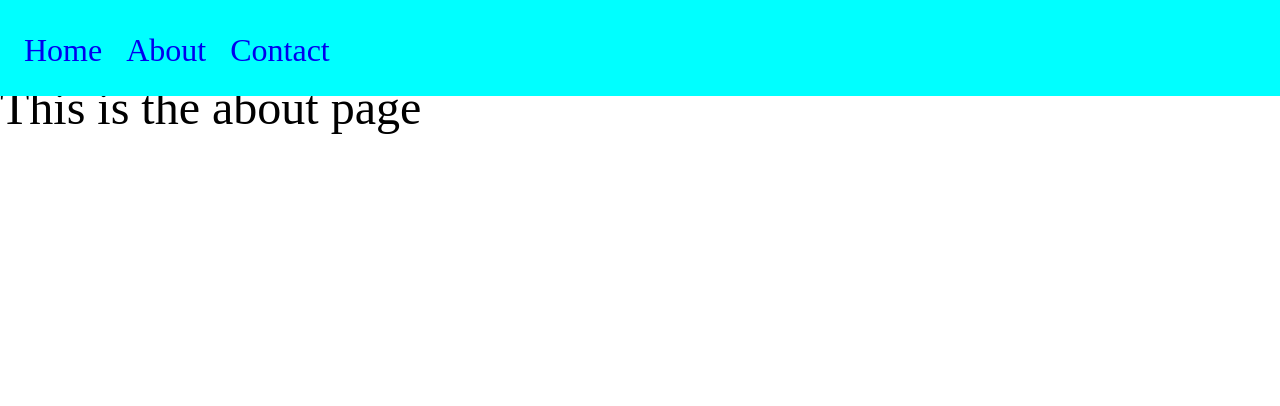
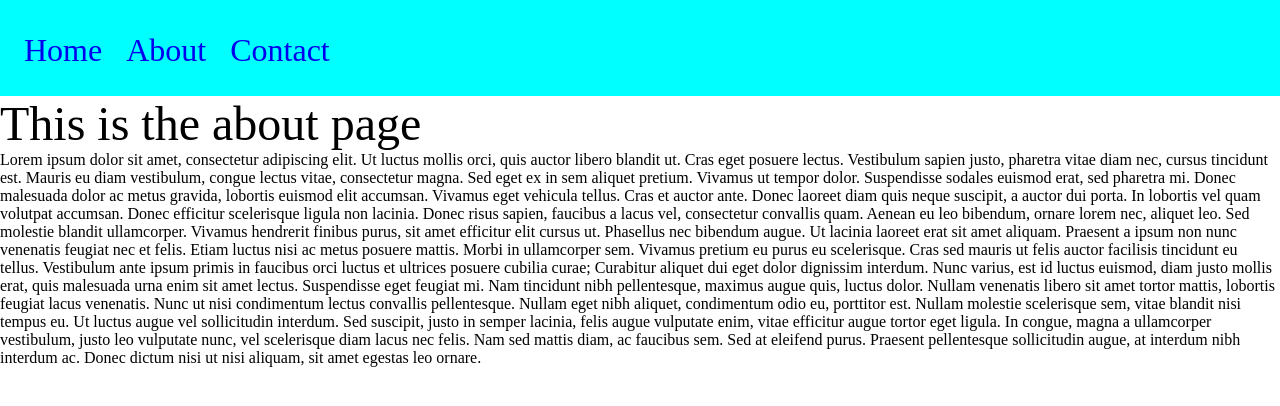
Before and after one commit to CW-MD/portfolio, a Gatsby site: page /about in a window 1280 px wide. Built offline with nearby package versions, Linux system fonts and the light colour scheme; Gatsby itself is replaced by a stand-in of ours.

Commit message:
added placeholder text to about, renamed css class for visibility

```diff
--- a/src/pages/about.js
+++ b/src/pages/about.js
@@ -5,7 +5,42 @@ const about = () => {
   return (
     <>
       <Navbar />
-      <div className="test">This is the about page</div>
+      <div className="Heading">This is the about page</div>
+      <div className="Ipsum">
+        Lorem ipsum dolor sit amet, consectetur adipiscing elit. Ut luctus
+        mollis orci, quis auctor libero blandit ut. Cras eget posuere lectus.
+        Vestibulum sapien justo, pharetra vitae diam nec, cursus tincidunt est.
+        Mauris eu diam vestibulum, congue lectus vitae, consectetur magna. Sed
+        eget ex in sem aliquet pretium. Vivamus ut tempor dolor. Suspendisse
+        sodales euismod erat, sed pharetra mi. Donec malesuada dolor ac metus
+        gravida, lobortis euismod elit accumsan. Vivamus eget vehicula tellus.
+        Cras et auctor ante. Donec laoreet diam quis neque suscipit, a auctor
+        dui porta. In lobortis vel quam volutpat accumsan. Donec efficitur
+        scelerisque ligula non lacinia. Donec risus sapien, faucibus a lacus
+        vel, consectetur convallis quam. Aenean eu leo bibendum, ornare lorem
+        nec, aliquet leo. Sed molestie blandit ullamcorper. Vivamus hendrerit
+        finibus purus, sit amet efficitur elit cursus ut. Phasellus nec bibendum
+        augue. Ut lacinia laoreet erat sit amet aliquam. Praesent a ipsum non
+        nunc venenatis feugiat nec et felis. Etiam luctus nisi ac metus posuere
+        mattis. Morbi in ullamcorper sem. Vivamus pretium eu purus eu
+        scelerisque. Cras sed mauris ut felis auctor facilisis tincidunt eu
+        tellus. Vestibulum ante ipsum primis in faucibus orci luctus et ultrices
+        posuere cubilia curae; Curabitur aliquet dui eget dolor dignissim
+        interdum. Nunc varius, est id luctus euismod, diam justo mollis erat,
+        quis malesuada urna enim sit amet lectus. Suspendisse eget feugiat mi.
+        Nam tincidunt nibh pellentesque, maximus augue quis, luctus dolor.
+        Nullam venenatis libero sit amet tortor mattis, lobortis feugiat lacus
+        venenatis. Nunc ut nisi condimentum lectus convallis pellentesque.
+        Nullam eget nibh aliquet, condimentum odio eu, porttitor est. Nullam
+        molestie scelerisque sem, vitae blandit nisi tempus eu. Ut luctus augue
+        vel sollicitudin interdum. Sed suscipit, justo in semper lacinia, felis
+        augue vulputate enim, vitae efficitur augue tortor eget ligula. In
+        congue, magna a ullamcorper vestibulum, justo leo vulputate nunc, vel
+        scelerisque diam lacus nec felis. Nam sed mattis diam, ac faucibus sem.
+        Sed at eleifend purus. Praesent pellentesque sollicitudin augue, at
+        interdum nibh interdum ac. Donec dictum nisi ut nisi aliquam, sit amet
+        egestas leo ornare.
+      </div>
     </>
   );
 };
--- a/src/pages/contact.js
+++ b/src/pages/contact.js
@@ -5,7 +5,7 @@ const contact = () => {
   return (
     <>
       <Navbar />
-      <div className="test">This is the contact page</div>
+      <div className="Heading">This is the contact page</div>
     </>
   );
 };
--- a/src/styles/global.css
+++ b/src/styles/global.css
@@ -19,7 +19,9 @@
 body {
   margin: 0;
 }
-.test {
+.Heading {
   font-size: 3rem;
-  padding-top: 5rem;
+  padding-top: 6rem;
 }
+.Ipsum {
+}
```
